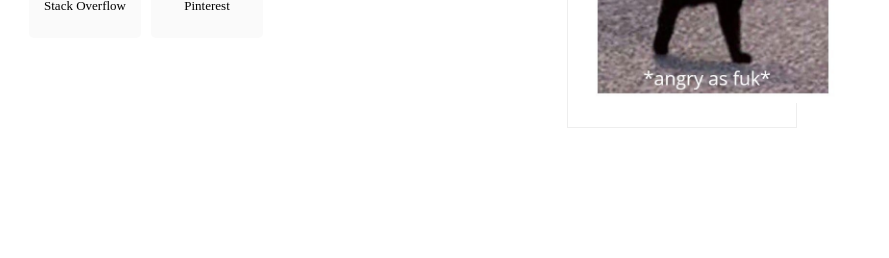
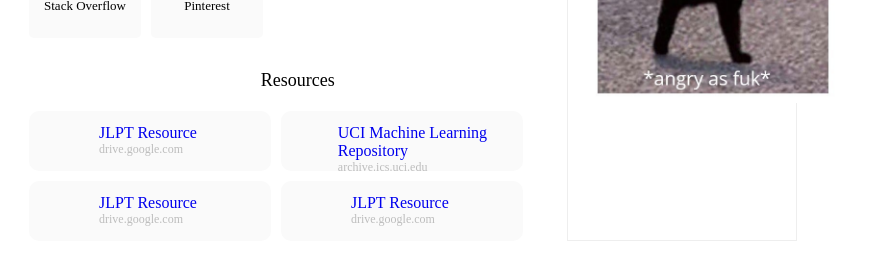
Before and after one commit to data-miner00/new-tab, a Nuxt app: page / in a window 1280 px wide. Shown: the part 1281-1539 px from the top of the page, without its empty margins (227-1116 px from the left). Before the commit the page ends 1429 px from the top, so only its background shows below. Built offline with nearby package versions, Linux system fonts and the light colour scheme.

Commit message:
feat: Added resources section

```diff
--- a/pages/index.vue
+++ b/pages/index.vue
@@ -88,6 +88,20 @@
           />
         </div>
       </div>
+
+      <div class="resources">
+        <div class="pages-title">Resources</div>
+        <div class="resource-container">
+          <Resource
+            v-for="(resource, index) in resources"
+            :key="index"
+            :title="resource.title"
+            :icon="resource.icon"
+            :url="resource.url"
+            :domain="resource.domain"
+          />
+        </div>
+      </div>
     </div>
     <div class="side-section">
       <div class="section">
@@ -154,7 +168,7 @@ const DAY: number = HOUR * 24
 
 export default Vue.extend({
   // components: { Shortcut },
-  head: () => ({
+  head: (): Object => ({
     title: 'New Tab',
   }),
   data: () => ({
@@ -283,6 +297,37 @@ export default Vue.extend({
           name: 'Pinterest',
           icon: 'pinterest',
           url: 'https://www.pinterest.com',
+        },
+      ]
+    },
+    resources() {
+      return [
+        {
+          icon: 'gdrive',
+          title: 'JLPT Resource',
+          domain: 'drive.google.com',
+          url:
+            'https://drive.google.com/drive/folders/1GPr0fv3als98UVjrJmp0OKYuLMDnUgL6',
+        },
+        {
+          icon: 'u',
+          title: 'UCI Machine Learning Repository',
+          domain: 'archive.ics.uci.edu',
+          url: 'https://archive.ics.uci.edu/ml/index.php',
+        },
+        {
+          icon: 'gdrive',
+          title: 'JLPT Resource',
+          domain: 'drive.google.com',
+          url:
+            'https://drive.google.com/drive/folders/1GPr0fv3als98UVjrJmp0OKYuLMDnUgL6',
+        },
+        {
+          icon: 'gdrive',
+          title: 'JLPT Resource',
+          domain: 'drive.google.com',
+          url:
+            'https://drive.google.com/drive/folders/1GPr0fv3als98UVjrJmp0OKYuLMDnUgL6',
         },
       ]
     },
@@ -438,4 +483,15 @@ export default Vue.extend({
   font-size: 12px;
   color: gray;
 }
+
+.resources {
+  margin-top: 2em;
+}
+
+.resource-container {
+  display: flex;
+  flex-wrap: wrap;
+  gap: 10px;
+  margin-top: 20px;
+}
 </style>
```
